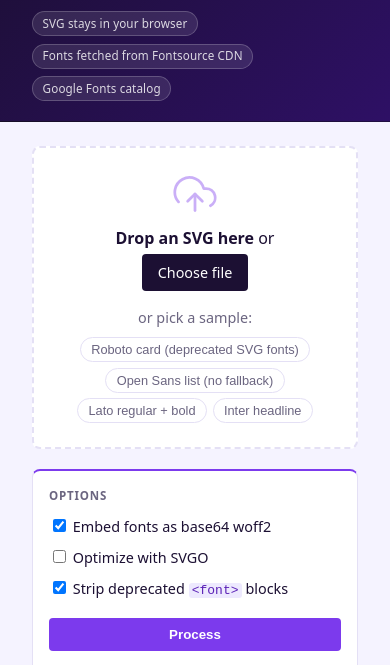
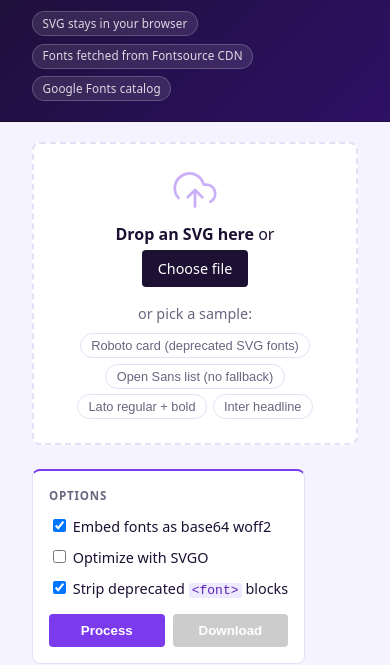
Before and after one commit to khawkins98/svgomg-font, a website built with Vite: page index.html in a window 390 px wide. Both pictures are taken after a click on the button "Open Sans list (no fallback)". Shown: the part 167-832 px from the top of the page. Built offline with nearby package versions, Linux system fonts and the light colour scheme.

Commit message:
layout: two-state progressive disclosure (hero → loaded)
Initial state: centered hero dropzone, options below, previews hidden.
After file loads (body.has-file): dropzone + options become a compact
side-by-side row, status log appears between controls and full-width
before/after preview panels.

- main: flex column centered → stretch on has-file
- .controls renamed .upload-strip; flex col → flex row on has-file
- .dropzone: flex: 0 1 300px (shrinkable) + min-height cleared on has-file
- .options: flex: 1, min-width: 0 on has-file
- Buttons wrapped in .actions (flex row, equal width)
- .previews + .report hidden until has-file
- .report moved between upload strip and previews in DOM
- role=status + aria-live=polite on report for a11y
- Responsive: upload strip stacks back to column at ≤700px
- body.has-file set at end of setInput() so report has content when revealed

```diff
--- a/index.html
+++ b/index.html
@@ -26,7 +26,7 @@
     </header>
 
     <main>
-      <section class="controls">
+      <section class="upload-strip">
         <div class="dropzone" id="dropzone">
           <svg class="dropzone-icon" xmlns="http://www.w3.org/2000/svg" viewBox="0 0 24 24" fill="none" stroke="currentColor" stroke-width="1.5" stroke-linecap="round" stroke-linejoin="round" aria-hidden="true">
             <polyline points="16 16 12 12 8 16"></polyline>
@@ -56,12 +56,15 @@
             <input type="checkbox" id="opt-strip-svg-fonts" checked />
             Strip deprecated <code>&lt;font&gt;</code> blocks
           </label>
-          <button id="run" disabled>Process</button>
-          <button id="download" disabled>Download</button>
+          <div class="actions">
+            <button id="run" disabled>Process</button>
+            <button id="download" disabled>Download</button>
+          </div>
         </div>
 
-        <div class="report" id="report"></div>
       </section>
+
+      <div class="report" id="report" role="status" aria-live="polite" aria-atomic="true"></div>
 
       <section class="previews">
         <div class="preview">
--- a/src/main.js
+++ b/src/main.js
@@ -99,6 +99,7 @@ function setInput(text) {
   els.after.innerHTML = '';
   els.afterMeta.textContent = '';
   log('info', 'Loaded SVG. Click Process to embed fonts.');
+  document.body.classList.add('has-file');
 }
 
 function describe(text) {
--- a/src/style.css
+++ b/src/style.css
@@ -66,19 +66,49 @@ code {
 }
 
 main {
-  display: grid;
-  grid-template-columns: 380px 1fr;
+  display: flex;
+  flex-direction: column;
+  align-items: center;
   gap: 1.5rem;
-  padding: 1.5rem 2rem;
+  padding: 3rem 2rem 2rem;
   max-width: 1400px;
   margin: 0 auto;
 }
 
-@media (max-width: 800px) {
-  main { grid-template-columns: 1fr; }
+body.has-file main {
+  align-items: stretch;
+  padding: 1.25rem 2rem;
 }
 
-.controls { display: flex; flex-direction: column; gap: 1.25rem; }
+.upload-strip {
+  display: flex;
+  flex-direction: column;
+  gap: 1.25rem;
+  width: 100%;
+  max-width: 540px;
+}
+
+body.has-file .upload-strip {
+  flex-direction: row;
+  align-items: flex-start;
+  max-width: none;
+  gap: 1.5rem;
+}
+
+body.has-file .dropzone {
+  flex: 0 1 300px;
+  min-height: 0;
+}
+
+body.has-file .options {
+  flex: 1;
+  min-width: 0;
+}
+
+@media (max-width: 700px) {
+  body.has-file .upload-strip { flex-direction: column; }
+  body.has-file .dropzone { flex: none; }
+}
 
 .dropzone {
   border: 2px dashed var(--border);
@@ -173,6 +203,13 @@ main {
 .options button#download { background: var(--accent-2); }
 .options button#download:disabled { background: #ccc; }
 
+.actions {
+  display: flex;
+  gap: .5rem;
+  margin-top: .25rem;
+}
+.actions button { flex: 1; margin-top: 0; }
+
 button:focus-visible,
 .file-button:focus-visible {
   outline: 2.5px solid var(--accent);
@@ -184,6 +221,7 @@ input[type="checkbox"]:focus-visible {
 }
 
 .report {
+  display: none;
   background: var(--card);
   padding: .75rem 1rem;
   border-radius: 8px;
@@ -191,9 +229,9 @@ input[type="checkbox"]:focus-visible {
   font-size: .85rem;
   font-family: ui-monospace, SFMono-Regular, Menlo, monospace;
   white-space: pre-wrap;
-  min-height: 4rem;
   color: var(--muted);
 }
+body.has-file .report { display: block; }
 .report:empty::before {
   content: 'No output yet.';
   font-family: system-ui, -apple-system, "Segoe UI", Roboto, sans-serif;
@@ -207,11 +245,19 @@ input[type="checkbox"]:focus-visible {
 .report .err { color: #c0392b; }
 
 .previews {
+  display: none;
+}
+
+body.has-file .previews {
   display: grid;
   grid-template-columns: 1fr 1fr;
   gap: 1rem;
+  width: 100%;
 }
-@media (max-width: 1100px) { .previews { grid-template-columns: 1fr; } }
+
+@media (max-width: 1000px) {
+  body.has-file .previews { grid-template-columns: 1fr; }
+}
 
 .preview h2 {
   margin: 0 0 .65rem;
```
